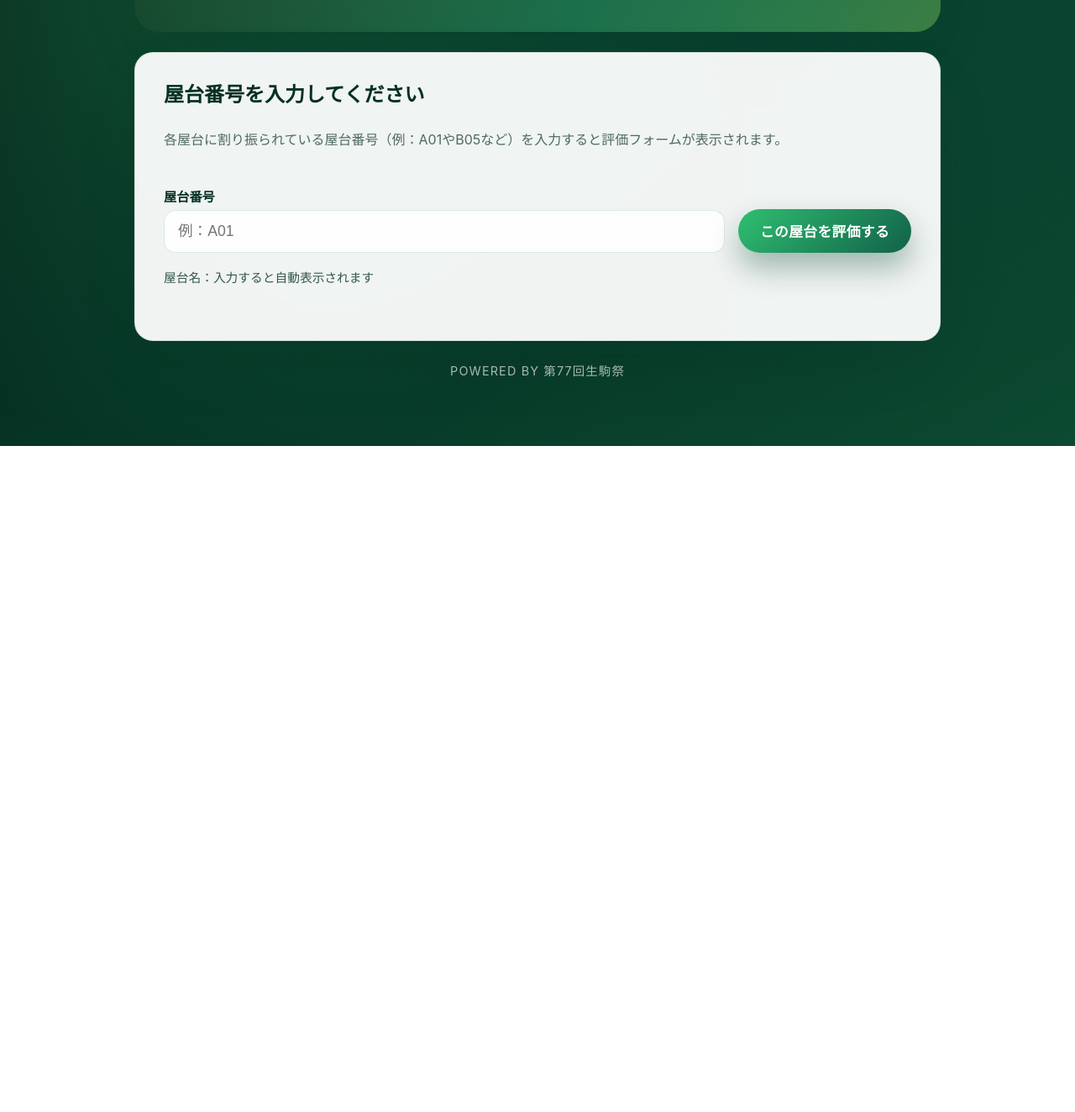
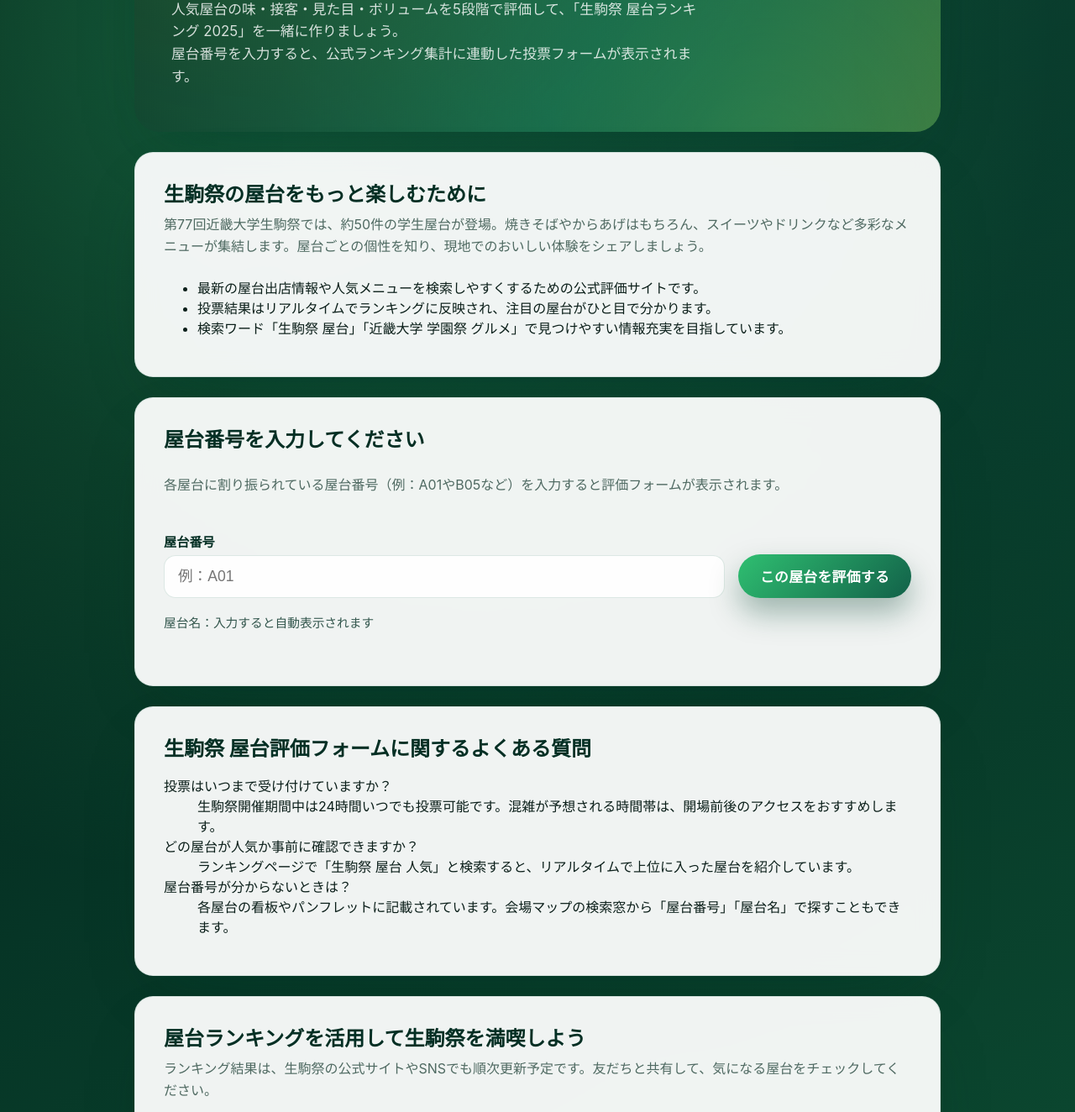
Before and after one commit to kokoro1945/yatairanking2025, a plain HTML site: page index.html in a window 1280 px wide. Shown: the part 286-1610 px from the top of the page at 84% size. Before the commit the page ends 817 px from the top, so only its background shows below. Drawn offline with Linux system fonts and the light colour scheme.

Commit message:
検索じょーーーい

```diff
--- a/index.html
+++ b/index.html
@@ -3,8 +3,21 @@
 <head>
   <meta charset="utf-8" />
   <meta name="viewport" content="width=device-width, initial-scale=1" />
-  <title>屋台評価フォーム｜近畿大学生駒祭</title>
+  <title>生駒祭 屋台ランキング参加フォーム｜第77回近畿大学生駒祭</title>
+  <meta name="description" content="第77回近畿大学生駒祭の屋台ランキングに参加できる公式評価フォームです。人気屋台やグルメ情報をチェックしながら、お気に入りの屋台を5段階で投票しましょう。" />
+  <meta name="keywords" content="生駒祭,屋台,屋台ランキング,屋台評価,近畿大学,学園祭グルメ" />
+  <meta name="robots" content="index,follow" />
+  <meta property="og:title" content="生駒祭 屋台ランキング参加フォーム｜第77回近畿大学生駒祭" />
+  <meta property="og:description" content="生駒祭の屋台に投票してランキングに参加。人気メニューやおすすめ屋台の評価を集めています。" />
+  <meta property="og:type" content="website" />
+  <meta property="og:url" content="https://ikomasai.com/" />
+  <meta property="og:image" content="https://ikomasai.com/og-image.jpg" />
+  <meta property="og:site_name" content="第77回近畿大学生駒祭 屋台ランキング" />
+  <meta name="twitter:card" content="summary_large_image" />
+  <meta name="twitter:title" content="生駒祭 屋台ランキング参加フォーム" />
+  <meta name="twitter:description" content="第77回近畿大学生駒祭の屋台評価フォームで、おすすめ屋台に5段階投票しよう。" />
   <link rel="stylesheet" href="./style.css" />
+  <link rel="canonical" href="https://ikomasai.com/" />
 </head>
 <body>
   <main class="page">
@@ -12,12 +25,21 @@
       <div class="hero__glow" aria-hidden="true"></div>
       <div class="hero__content">
         <p class="hero__eyebrow">第77回 近畿大学 生駒祭</p>
-        <h1 class="hero__title">屋台評価フォーム</h1>
-        <p class="hero__subtitle">屋台番号を選んで、5段階で評価してください。</p>
-        <p class="hero__subtitle">あなたの一票がランキングに反映されます。</p>
-
+        <h1 class="hero__title">生駒祭 屋台ランキング参加フォーム</h1>
+        <p class="hero__subtitle">人気屋台の味・接客・見た目・ボリュームを5段階で評価して、「生駒祭 屋台ランキング 2025」を一緒に作りましょう。</p>
+        <p class="hero__subtitle">屋台番号を入力すると、公式ランキング集計に連動した投票フォームが表示されます。</p>
       </div>
     </header>
+
+    <section id="about-ikomasai" class="card card--info">
+      <h2 class="card__title">生駒祭の屋台をもっと楽しむために</h2>
+      <p class="card__desc">第77回近畿大学生駒祭では、約<span lang="en">50</span>件の学生屋台が登場。焼きそばやからあげはもちろん、スイーツやドリンクなど多彩なメニューが集結します。屋台ごとの個性を知り、現地でのおいしい体験をシェアしましょう。</p>
+      <ul class="card__list">
+        <li>最新の屋台出店情報や人気メニューを検索しやすくするための公式評価サイトです。</li>
+        <li>投票結果はリアルタイムでランキングに反映され、注目の屋台がひと目で分かります。</li>
+        <li>検索ワード「生駒祭 屋台」「近畿大学 学園祭 グルメ」で見つけやすい情報充実を目指しています。</li>
+      </ul>
+    </section>
 
     <section id="booth-gate" class="card gate">
       <h2 class="card__title">屋台番号を入力してください</h2>
@@ -147,8 +169,32 @@
       </div>
     </section>
 
+    <section id="faq" class="card faq">
+      <h2 class="card__title">生駒祭 屋台評価フォームに関するよくある質問</h2>
+      <dl class="card__faq">
+        <div class="card__faq-item">
+          <dt>投票はいつまで受け付けていますか？</dt>
+          <dd>生駒祭開催期間中は24時間いつでも投票可能です。混雑が予想される時間帯は、開場前後のアクセスをおすすめします。</dd>
+        </div>
+        <div class="card__faq-item">
+          <dt>どの屋台が人気か事前に確認できますか？</dt>
+          <dd>ランキングページで「生駒祭 屋台 人気」と検索すると、リアルタイムで上位に入った屋台を紹介しています。</dd>
+        </div>
+        <div class="card__faq-item">
+          <dt>屋台番号が分からないときは？</dt>
+          <dd>各屋台の看板やパンフレットに記載されています。会場マップの検索窓から「屋台番号」「屋台名」で探すこともできます。</dd>
+        </div>
+      </dl>
+    </section>
+
+    <section id="related-links" class="card related">
+      <h2 class="card__title">屋台ランキングを活用して生駒祭を満喫しよう</h2>
+      <p class="card__desc">ランキング結果は、生駒祭の公式サイトやSNSでも順次更新予定です。友だちと共有して、気になる屋台をチェックしてください。</p>
+      <p class="card__desc">公式ハッシュタグ <span lang="en">#生駒祭2025 #生駒祭屋台ランキング</span> をつけて投稿すると、注目屋台の情報が集まりやすくなります。</p>
+    </section>
+
     <footer class="footer">
-      Powered by 第77回生駒祭
+      Powered by 第77回生駒祭｜生駒祭 屋台ランキング運営チーム
     </footer>
   </main>
 
```
